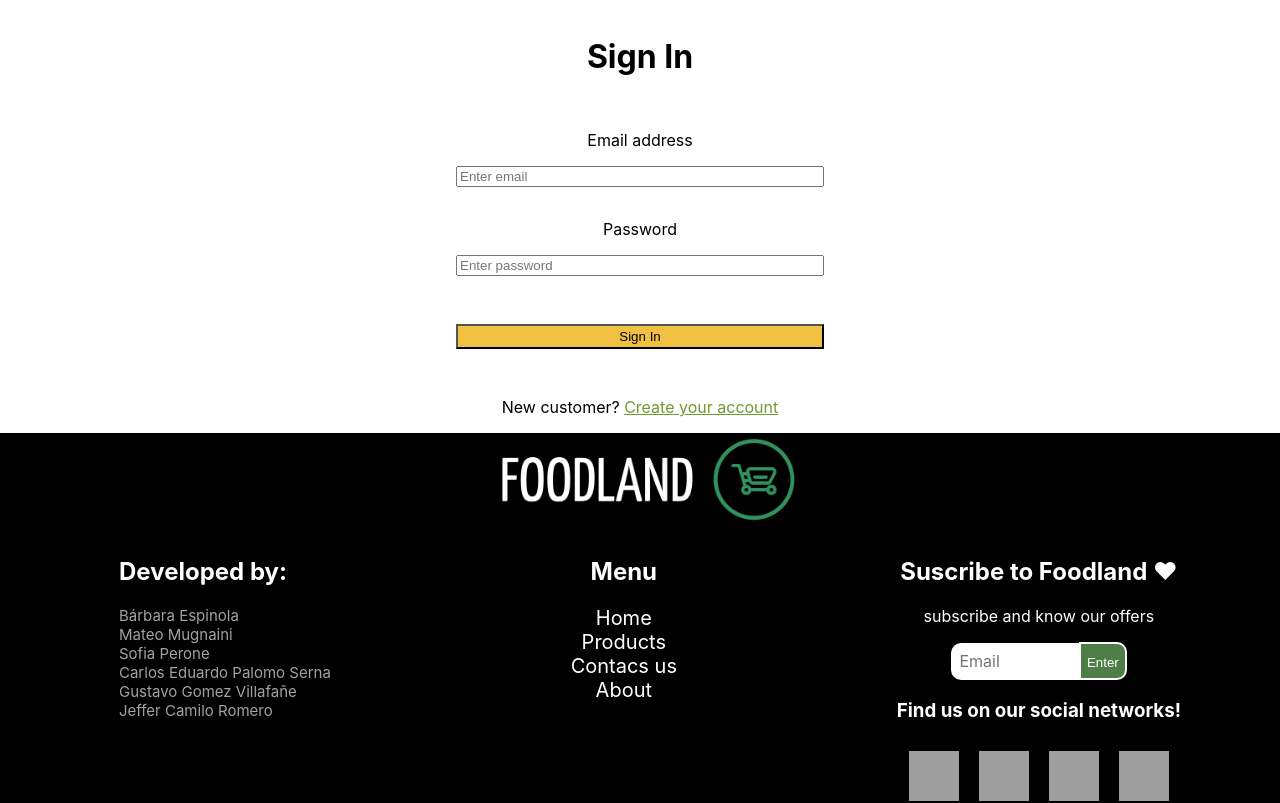
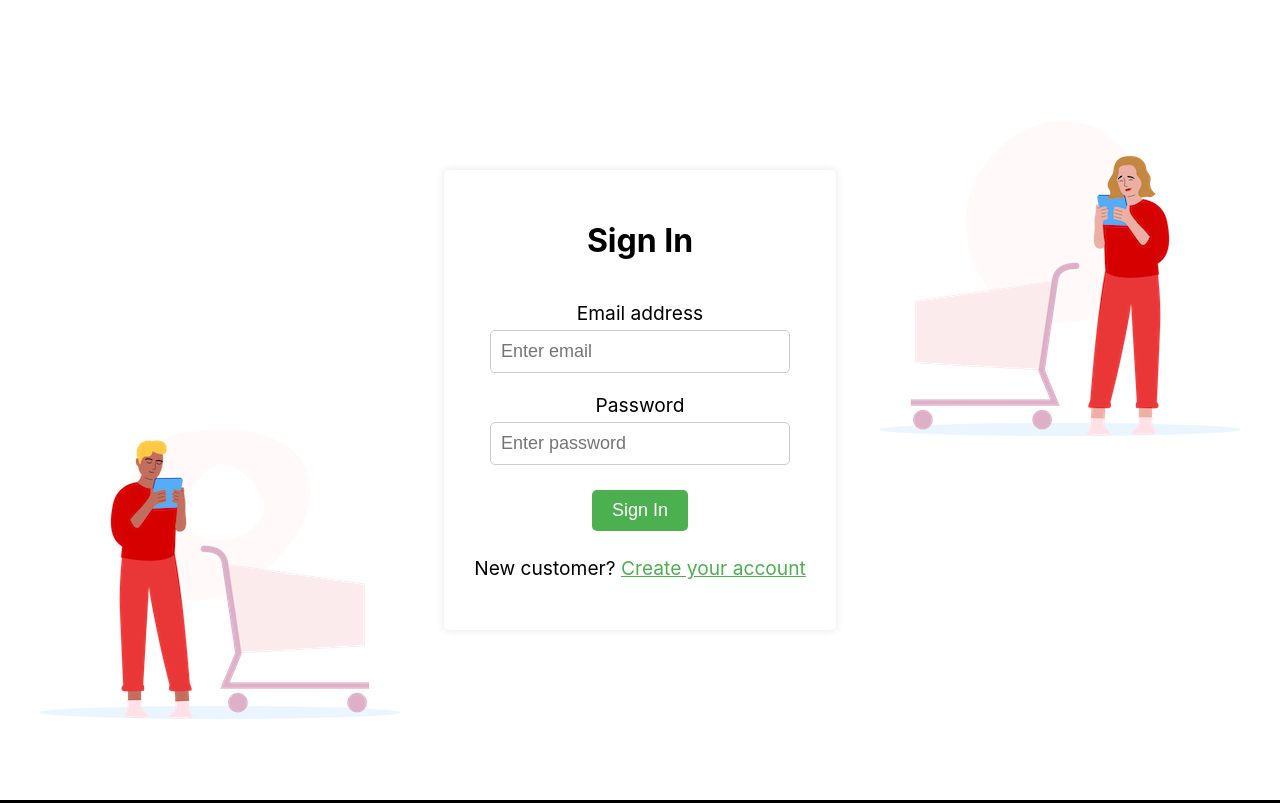
Before and after one commit to mateo-mugnaini/FOODLAND, a React (Create React App) app in the folder client/: page /login in a window 1280 px wide. Shown: the top 803 px of the page. Built offline with nearby package versions, Linux system fonts and the light colour scheme; grey boxes are pictures that could not be loaded; the HTML template or start-up script is replaced by a standard one.

Commit message:
Arreglos en el css

```diff
--- a/client/src/Views/Login/signinScreen.css
+++ b/client/src/Views/Login/signinScreen.css
@@ -1,13 +1,13 @@
-.form {
+/* .formLogin {
 	max-width: 25rem;
 	margin: 0 auto;
 }
-.form > div {
+.formLogin > div {
 	display: flex;
 	flex-direction: column;
 	margin: 1rem;
 }
-.form label {
+.formLogin label {
 	margin: 1rem 0;
 }
 
@@ -18,4 +18,82 @@ button.primary{
 	cursor: pointer;
     background-color: #f0c040;
 	padding: 0.2rem
+} */
+
+
+.loginContasiner {
+	display: flex;
+	justify-content: center;
+	align-items: center;
+	height: 100vh;
+  }
+
+  .formLogin {
+	display: flex;
+	flex-direction: column;
+	align-items: center;
+	background-color: #fff;
+	padding: 30px;
+	border-radius: 5px;
+	box-shadow: 0 0 10px rgba(0, 0, 0, 0.1);
+  }
+
+  .formLogin div:first-of-type {
+	margin-bottom: 20px;
+  }
+
+  .formLogin h1 {
+	font-size: 2rem;
+  }
+
+  .formLogin label {
+	display: block;
+	font-size: 1.2rem;
+	margin-bottom: 5px;
+  }
+
+  .formLogin input[type="email"],
+  .formLogin input[type="password"] {
+	padding: 10px;
+	font-size: 18px;
+	border-radius: 5px;
+	border: 1px solid #ccc;
+	width: 300px;
+	max-width: 100%;
+	margin-bottom: 20px;
+  }
+
+  .formLogin button[type="submit"] {
+	padding: 10px 20px;
+	background-color: #4CAF50;
+	color: #fff;
+	border: none;
+	border-radius: 5px;
+	font-size: 18px;
+	cursor: pointer;
+	margin-bottom: 20px;
+  }
+
+  .formLogin button[type="submit"]:hover {
+	background-color: #30925E;
+  }
+
+  .formLogin div:last-of-type {
+	font-size: 1.2rem;
+  }
+
+  .formLogin a {
+	color: #4CAF50;
+  }
+
+
+.imgALogin{
+	position: absolute;
+	left: 20px;
 }
+.imgBLogin{
+	position: absolute;
+	right: 20px;
+	top: 100px  ;
+	transform: scaleX(-1);
+}
--- a/client/src/Views/Login/signinScreen.jsx
+++ b/client/src/Views/Login/signinScreen.jsx
@@ -1,6 +1,8 @@
 import React, { useState } from 'react';
 import { Link } from 'react-router-dom';
 import "./signinScreen.css"
+import img1 from "../../Imgs/LogIn-Registro/Img1.png"
+import img2 from "../../Imgs/LogIn-Registro/Img2.png"
 
 export default function SigninScreen() {
   const [email, setEmail] = useState('');
@@ -10,9 +12,12 @@ export default function SigninScreen() {
     // hacer la action
   };
 
+  const imgA = img1
+  const imgB = img2
+
   return (
-    <div>
-      <form className="form" onSubmit={submitHandler}>
+    <div className='loginContasiner'>
+      <form className="formLogin" onSubmit={submitHandler}>
         <div>
           <h1>Sign In</h1>
         </div>
@@ -49,6 +54,10 @@ export default function SigninScreen() {
           </div>
         </div>
       </form>
+      <div>
+        <img className='imgALogin' src={imgA} alt="" />
+        <img className='imgBLogin'  src={imgB} alt="" />
+      </div>
     </div>
   );
 }
```
Also changed, not shown: client/src/Imgs/LogIn-Registro/Img1.png (added), client/src/Imgs/LogIn-Registro/Img2.png (added).
